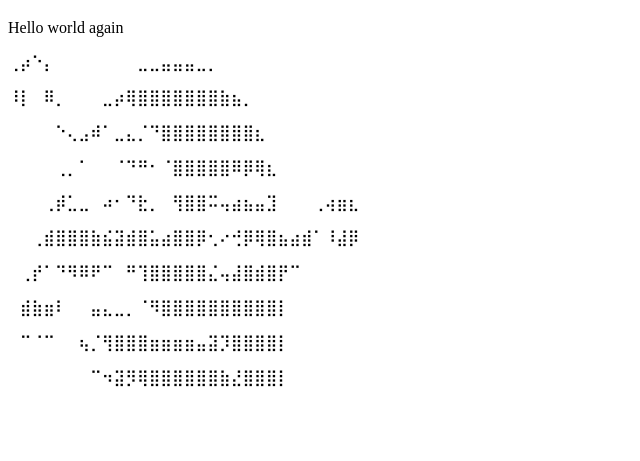
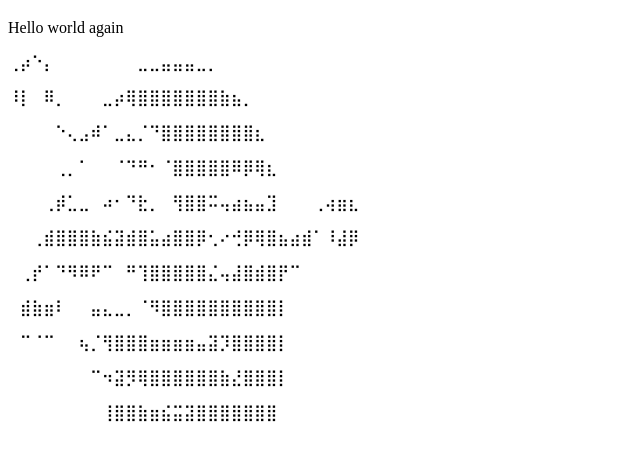
Before and after one commit to Nipsu96/git_project_TAMK, a plain HTML site: page src/index.html in a window 1280 px wide. Shown: the part 61-522 px from the top of the page, without its empty margins (0-640 px from the left). Drawn offline with Linux system fonts and the light colour scheme.

Commit message:
index.html: add line 11

```diff
--- a/src/index.html
+++ b/src/index.html
@@ -26,5 +26,6 @@
     <p>⠀⣾⣷⣶⠇⠀⠀⣤⣄⣀⡀⠈⠻⣿⣿⣿⣿⣿⣿⣿⣿⣿⣿⡇⠀⠀⠀⠀⠀⠀</p>
     <p>⠀⠉⠈⠉⠀⠀⢦⡈⢻⣿⣿⣿⣶⣶⣶⣶⣤⣽⡹⣿⣿⣿⣿⡇⠀⠀⠀⠀⠀⠀</p>
     <p>⠀⠀⠀⠀⠀⠀⠀⠉⠲⣽⡻⢿⣿⣿⣿⣿⣿⣿⣷⣜⣿⣿⣿⡇⠀⠀⠀⠀⠀⠀</p>
+    <p>⠀⠀⠀⠀⠀⠀⠀⠀⢸⣿⣿⣷⣶⣮⣭⣽⣿⣿⣿⣿⣿⣿⣿⠀⠀⠀⠀⠀⠀⠀</p>
 </body>
 </html>
```
